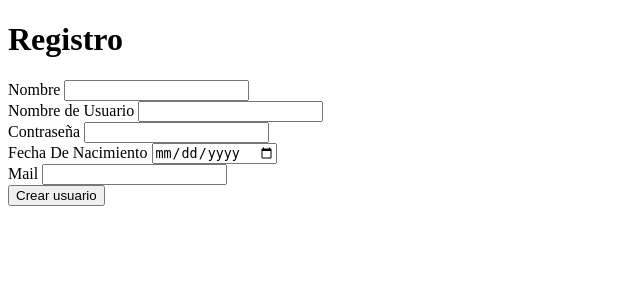
After one commit to DCC-CC4401/2021-1-Grupo-3, a Django app: template Sprint1/Avisos/templates/register_user.html in a window 1280 px wide. The commit adds this page. Shown: the top 300 px of the page, without its empty margins (0-640 px from the left). Run offline with Django 3.2, Linux system fonts and the light colour scheme; the template is opened without the code that fills it, so the values that code supplies are empty.

Commit message:
Se añade comando para uso archivos estaticos Se agrega plantilla para el registro

```diff
--- /dev/null
+++ b/Sprint1/Avisos/templates/register_user.html
@@ -0,0 +1,34 @@
+<!DOCTYPE html>
+<html lang="en">
+    <head>
+        <meta charset="UTF-8">
+        <title>Registro</title>
+    </head>
+    <body>
+         <h1> Registro </h1>
+         <form method="post">
+               {% csrf_token %}
+               <div class="form-group">
+                <label for="nombre">Nombre</label>
+                <input type="text" class="form-control" id=nombre name="nombre" required>
+             </div>
+            <div class="form-group">
+               <label for="nombre_usuario">Nombre de Usuario</label>
+               <input type="text" class="form-control" id=nombre_usuario name="nombre_usuario" required>
+            </div>
+            <div class="form-group">
+               <label for="contraseña">Contraseña</label>
+               <input type="password" class="form-control" id="contraseña" name="contraseña" required>
+            </div>
+            <div class="form-group">
+               <label for="apodo">Fecha De Nacimiento</label>
+               <input type="date" class="form-control" id="fecha" name="fecha" required>
+            </div>
+            <div class="form-group">
+               <label for="email">Mail</label>
+               <input type="email" class="form-control" id="email" name="email" required>
+            </div>
+            <button type="submit">Crear usuario</button>
+         </form>
+    </body>
+</html>
```
Also changed, not shown: Sprint1/Avisos/templates/Inicio.html (+4 -4 lines), Sprint1/Avisos/templates/superior.html (+24 -4 lines).
